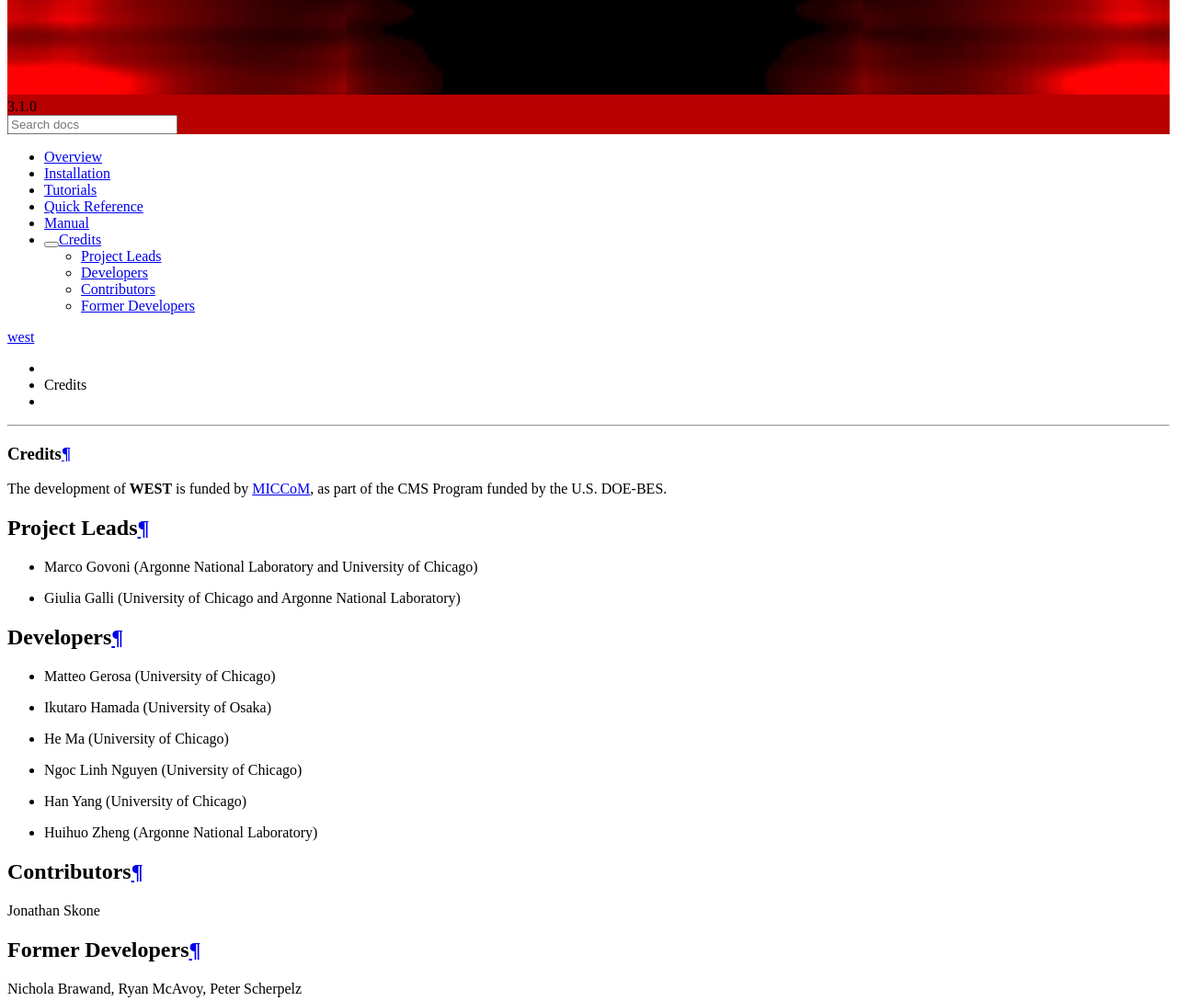
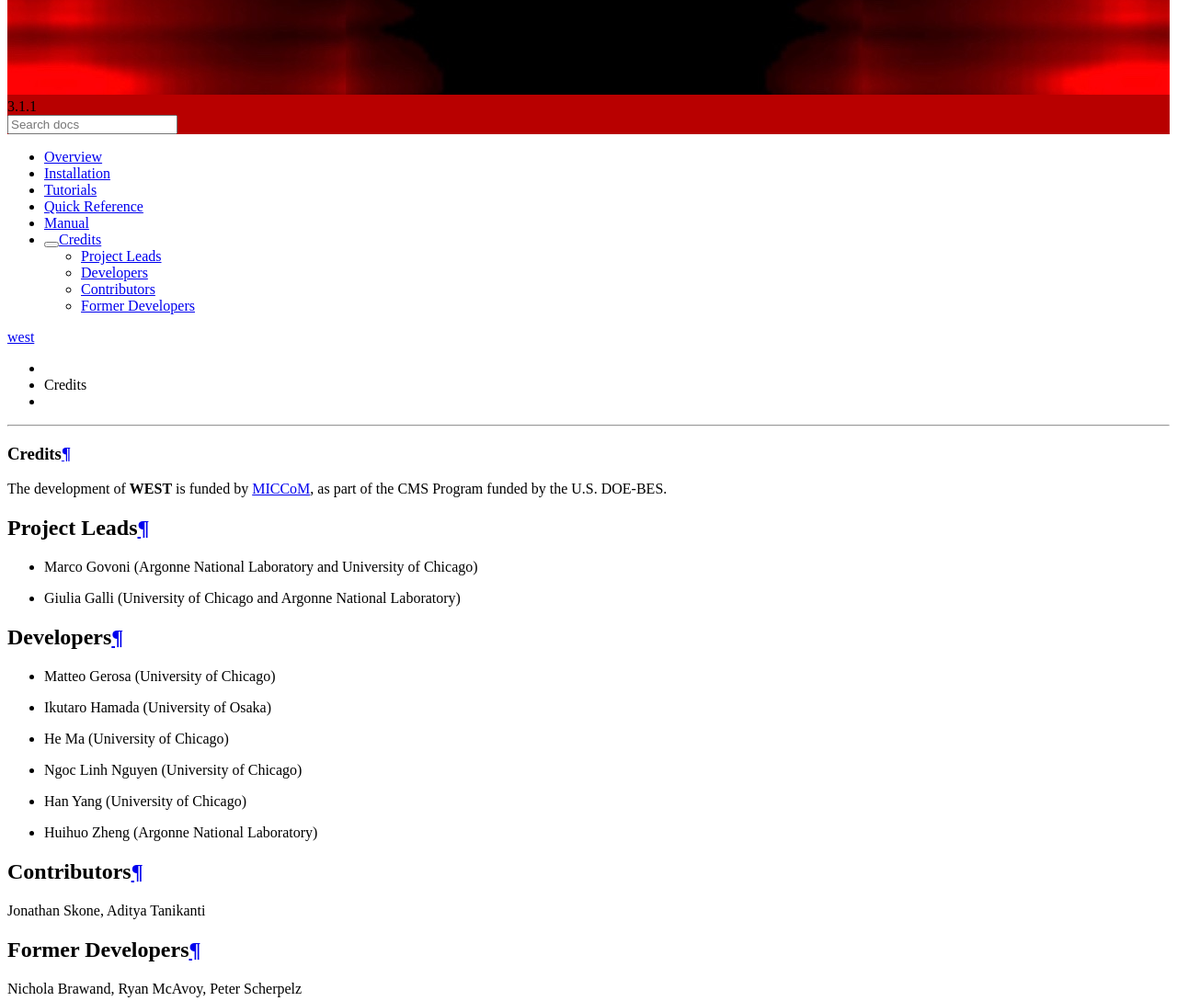
Before and after one commit to west-code-development/West, a Sphinx documentation site: the page built from doc/acknowledge.rst, in a window 1280 px wide. Shown: the part 915-2004 px from the top of the page at 92% size. Built offline with Sphinx 7.4.7 and the Read the Docs theme 2.0.0, drawn with Linux system fonts in a browser that asks for light colours.

Commit message:
Preparing for tag 3.1.1

```diff
--- a/doc/acknowledge.rst
+++ b/doc/acknowledge.rst
@@ -24,7 +24,8 @@ Developers
 Contributors
 ------------
 
-Jonathan Skone
+Jonathan Skone,
+Aditya Tanikanti
 
 Former Developers
 -----------------
--- a/doc/conf.py
+++ b/doc/conf.py
@@ -64,7 +64,7 @@ author = u'Marco Govoni'
 # built documents.
 #
 # The short X.Y version.
-version = '3.1.0'
+version = '3.1.1'
 # The full version, including alpha/beta/rc tags.
 release = version
 
```
Also changed, not shown: CONTRIBUTING.md (+1 -0 lines), doc/tutorials/west_100.ipynb, 1 other file.
